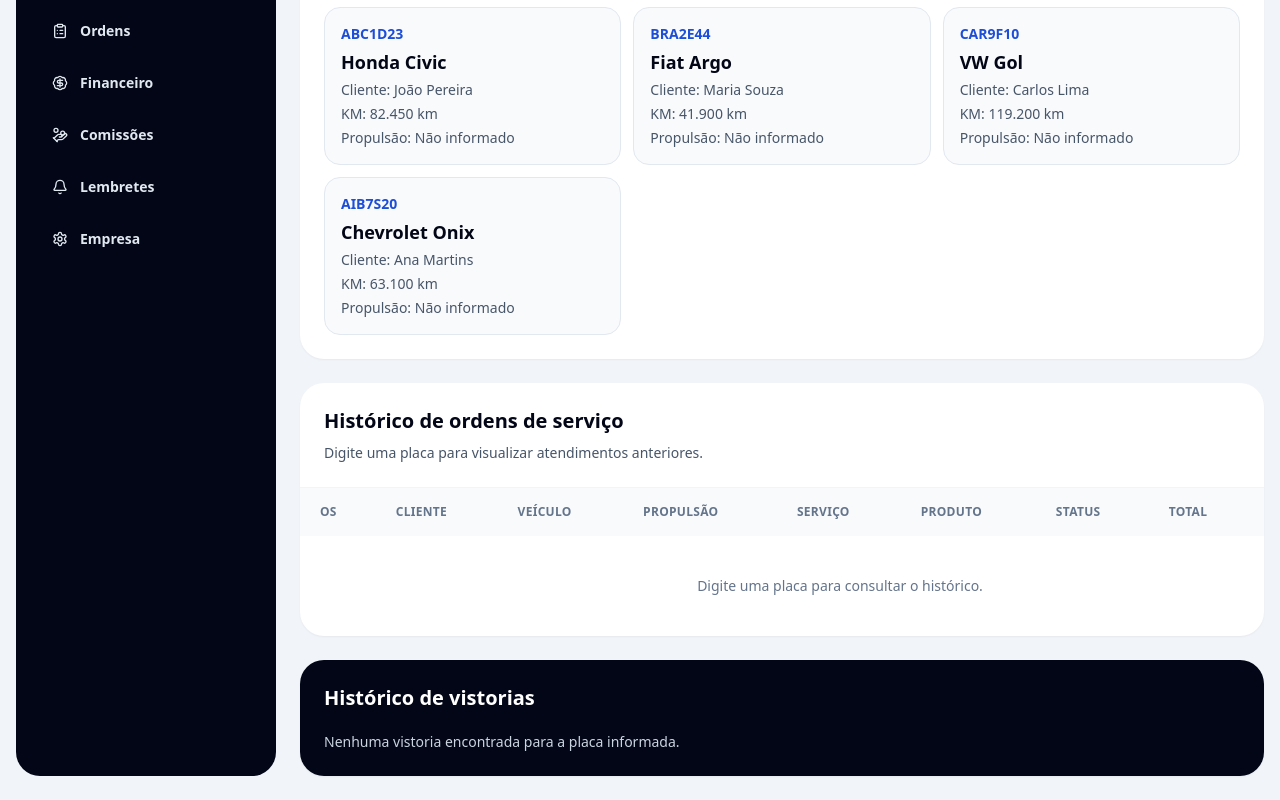
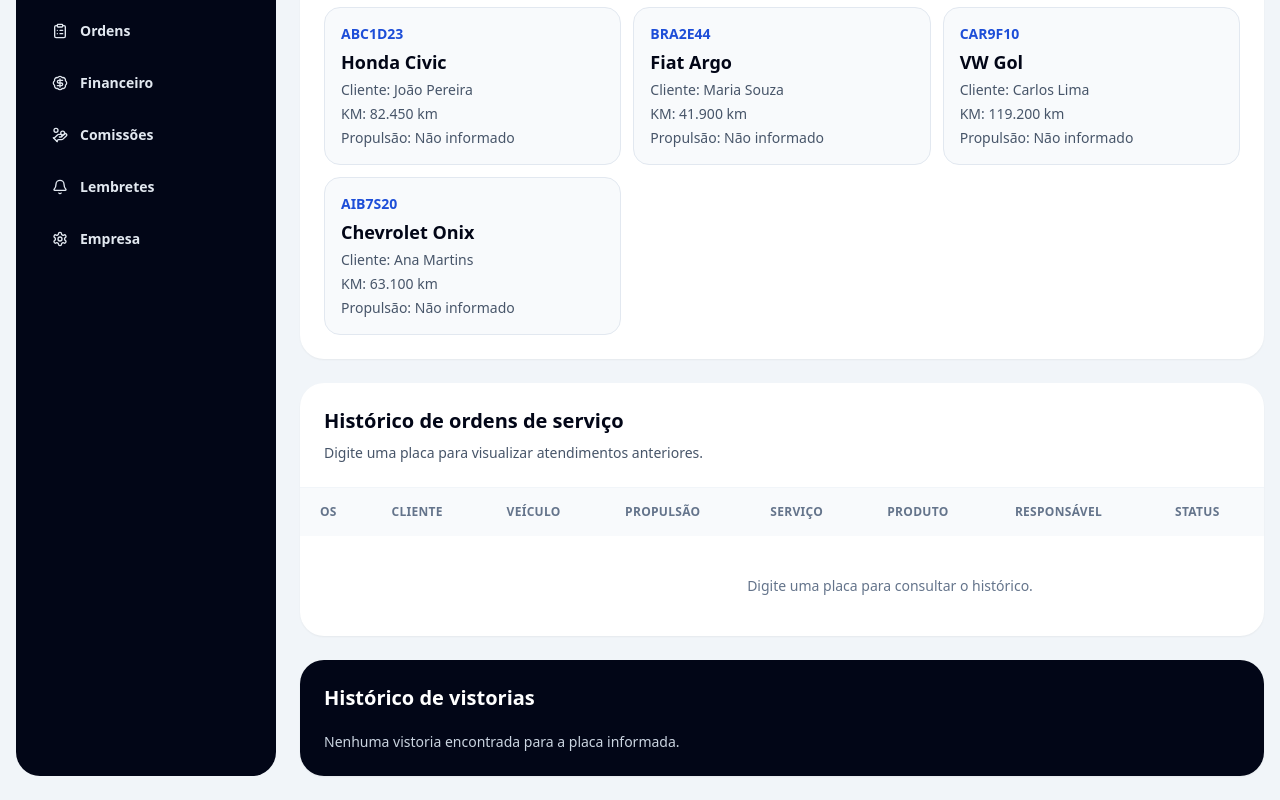
Before and after one commit to anjobrito/ajb-autoflow, a Next.js app: page /historico-veiculo in a window 1280 px wide. Shown: the part 579-1379 px from the top of the page. Built offline with nearby package versions, Linux system fonts and the light colour scheme.

Commit message:
feat: show responsible employee in vehicle history

```diff
--- a/components/vehicle-history-client.tsx
+++ b/components/vehicle-history-client.tsx
@@ -69,6 +69,7 @@
         powertrain: vehicle?.powertrain || "Não informado",
         service: order.service,
         product: order.product,
+        responsibleEmployeeName: order.responsibleEmployeeName ?? "Não definido",
         status: order.status,
         total: order.total,
         source: "Cadastro",
@@ -84,6 +85,7 @@
       powertrain: "Não informado",
       service: order.service,
       product: "Produto demo",
+      responsibleEmployeeName: "Não definido",
       status: order.status,
       total: order.total,
       source: "Demo",
@@ -150,10 +152,10 @@
           <p className="mt-2 text-sm text-slate-600">Digite uma placa para visualizar atendimentos anteriores.</p>
         </div>
         <div className="overflow-x-auto">
-          <table className="w-full min-w-[1080px] text-left text-sm">
+          <table className="w-full min-w-[1180px] text-left text-sm">
             <thead className="bg-slate-50 text-xs uppercase tracking-wide text-slate-500">
               <tr>
-                {['OS', 'Cliente', 'Veículo', 'Propulsão', 'Serviço', 'Produto', 'Status', 'Total', 'Detalhe'].map((column) => <th key={column} className="px-5 py-4 font-black">{column}</th>)}
+                {['OS', 'Cliente', 'Veículo', 'Propulsão', 'Serviço', 'Produto', 'Responsável', 'Status', 'Total', 'Detalhe'].map((column) => <th key={column} className="px-5 py-4 font-black">{column}</th>)}
               </tr>
             </thead>
             <tbody className="divide-y divide-slate-100">
@@ -165,12 +167,13 @@
                   <td className="px-5 py-4 text-slate-700">{item.powertrain}</td>
                   <td className="px-5 py-4 text-slate-700">{item.service}</td>
                   <td className="px-5 py-4 text-slate-700">{item.product}</td>
+                  <td className="px-5 py-4 text-slate-700">{item.responsibleEmployeeName}</td>
                   <td className="px-5 py-4"><span className="rounded-full bg-blue-50 px-3 py-1 text-xs font-black text-blue-700">{item.status}</span></td>
                   <td className="px-5 py-4 font-black text-slate-700">{item.total}</td>
                   <td className="px-5 py-4"><Link href={`/ordens-servico/${item.id}`} className="font-black text-blue-700">Abrir</Link></td>
                 </tr>
               )) : (
-                <tr><td colSpan={9} className="px-5 py-10 text-center text-slate-500">Digite uma placa para consultar o histórico.</td></tr>
+                <tr><td colSpan={10} className="px-5 py-10 text-center text-slate-500">Digite uma placa para consultar o histórico.</td></tr>
               )}
             </tbody>
           </table>
```
